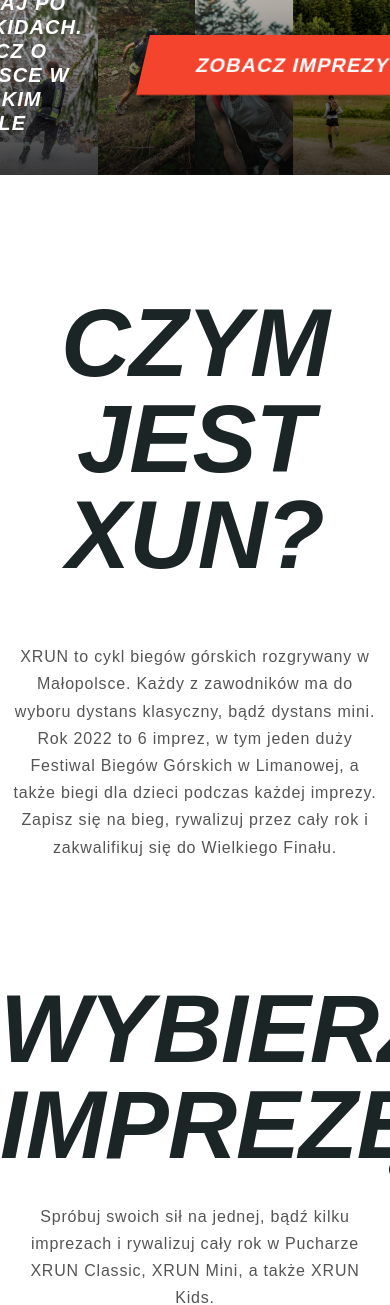
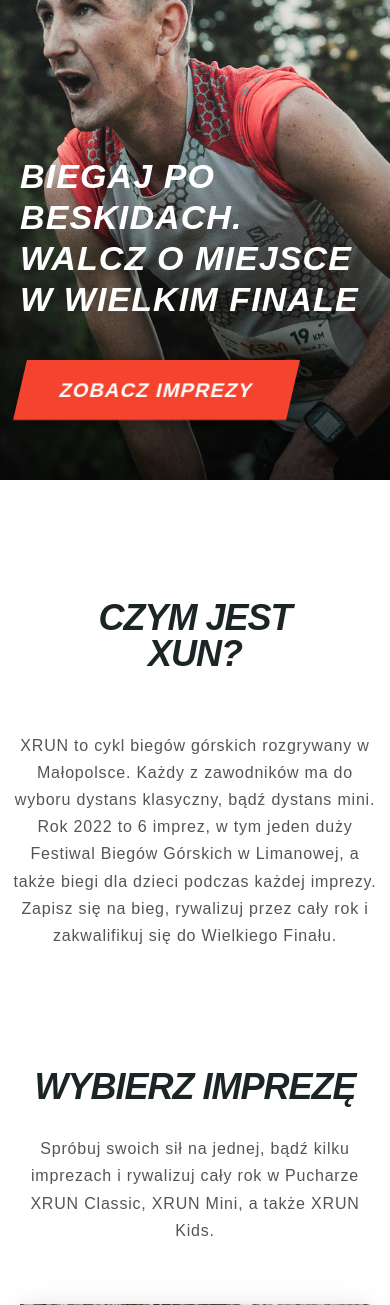
Before and after one commit to petkor1/serwis-biegowy, a PHP site: page / in a window 390 px wide; the page is wider, and only the part inside the window is pictured. Shown: the part 345-1650 px from the top of that part. Run offline with PHP 8.4, Linux system fonts and the light colour scheme.

Commit message:
header mobile

```diff
--- a/index.html
+++ b/index.html
@@ -55,7 +55,10 @@
     <!------------------ mobile nav ----------------------->
 
     <div class="nav-mobile-container">
-        <a href="/" class="logo-mobile"><img src="/images/logo.svg" alt="logo Xrun Biegi Górskie" style="height: 30px;"></a>
+        <a href="/" class="mobile-logo-container">
+            <img src="/images/logo.svg" alt="logo Xrun Biegi Górskie"  class="mobile-logo-menu">
+            <h5>Nietuzinkowe biegi<br>górskie</h5>
+        </a>
         <a href="javascript:void(0);" class="icon-mobile-menu" onclick="mobileMenu()"><img src="/images/menu_white_24dp.svg" alt="hamburger menu"></a>
     </div>
     <div id="mobileLinks">
@@ -121,6 +124,22 @@
 
 
         </div>
+<!------------------ Mobile HEADER ----------------------->
+
+        <div class="mobile-header-container">
+            <div class="mobile-header-cta">
+
+                <h5>Biegaj po beskidach. Walcz o miejsce w wielkim finale</h5>
+                <a href="#events"><button type="button" class="mobile-header-button">Zobacz&nbsp;imprezy</button></a>
+            </div>
+
+            <div class="mobile-main-item">
+                <img src="/images/biegacz 3.jpg" alt="Tajemnicze Kopce" class="mobile-main-item-img">
+            </div>
+
+        </div>
+
+
 <!------------------ ABOUT ----------------------->
         <section>
             <div class="title-container">
--- a/style.css
+++ b/style.css
@@ -38,6 +38,10 @@ h1 {
     color: #1c2525;
 
 }
+
+@media screen and (max-width: 900px) {
+    h1 {font-size: 36px;}
+  }
 
 h2 {
     font-size: 60px;
@@ -255,6 +259,26 @@ nav .menu-items{
     padding: 10px;
     background: #1c2525;
 }
+.nav-mobile-container a{
+    text-decoration: none;
+}
+
+.mobile-logo-container{
+    display: flex;
+}
+
+.mobile-logo-container h5 {
+    color: white;
+    font-size: 12px;
+    padding-left: 10px;
+    font-weight: 600;
+    text-align: right;
+    line-height: 140%;
+}
+
+.mobile-logo-menu {
+    height: 45px;
+}
 
 @media screen and (min-width: 900px){
     .nav-mobile-container{
@@ -268,9 +292,23 @@ nav .menu-items{
     flex-direction: column;
     background: white;
     padding: 20px;
+    z-index: 99;
     box-shadow: 0px 10px 10px 0px rgba(0,0,0,0.4);
 
 }
+
+@media screen and (max-width: 900px){
+    #mobileLinks{
+        display: none;
+    }
+}
+
+@media screen and (max-width: 900px){
+    #subMenuEvents{
+        display: none;
+    }
+}
+
 #mobileLinks li:not(:last-child) {
     border-bottom: 1px solid rgba(0, 0, 0, 0.052);
 }
@@ -307,6 +345,18 @@ nav .menu-items{
 
 /*------------HEADER--------------*/
 .header-container {
+    position: relative;
+    display: flex;
+    gap: 0;
+    width: 100%;
+    max-height: 90vh;
+    background: #1c2525;
+}
+@media screen and (max-width: 900px) {
+    .header-container {display: none;}
+  }
+
+.mobile-header-container {
     position: relative;
     display: flex;
     gap: 0;
@@ -382,6 +432,13 @@ nav .menu-items{
     height: 100%;
     object-fit: cover;
 }
+
+.mobile-main-item-img{
+    width: 100%;
+    height: 100%;
+    object-fit: cover;
+}
+
 .header-cta {
     position: absolute;
     display: flex;
@@ -398,6 +455,22 @@ nav .menu-items{
     background-image: linear-gradient(rgba(0, 0, 0, 0), rgba(0, 0, 0, 0.767));
 
 }
+.mobile-header-cta {
+    position: absolute;
+    display: flex;
+    flex-direction: column;
+    left: 0;
+	right: 0;
+	bottom: 0;
+    padding: 20px 20px 60px 20px;
+    margin: auto;
+    background-image: linear-gradient(rgba(0, 0, 0, 0), rgba(0, 0, 0, 0.767));
+
+}
+
+.mobile-header-button {
+    color:white;
+}
 
 .header-cta h5 {
     padding-right: 60px;
@@ -407,6 +480,15 @@ nav .menu-items{
     letter-spacing: 1.2;
     margin-top: -3px;
 }
+
+.mobile-header-cta h5 {
+    padding-bottom: 40px;
+    color: white;
+    box-shadow: 0 2 2 black;
+    font-size: 34px;
+    letter-spacing: 1.2;
+    }
+
 .header-button {
     width: 300px;
     color:white;
```
Also changed, not shown: images/menu-mobile-close-button.svg (added), images/menu-mobile-haburger.svg (added), images/menu_black_24dp.svg (added), images/menu_white_24dp.svg (added).
